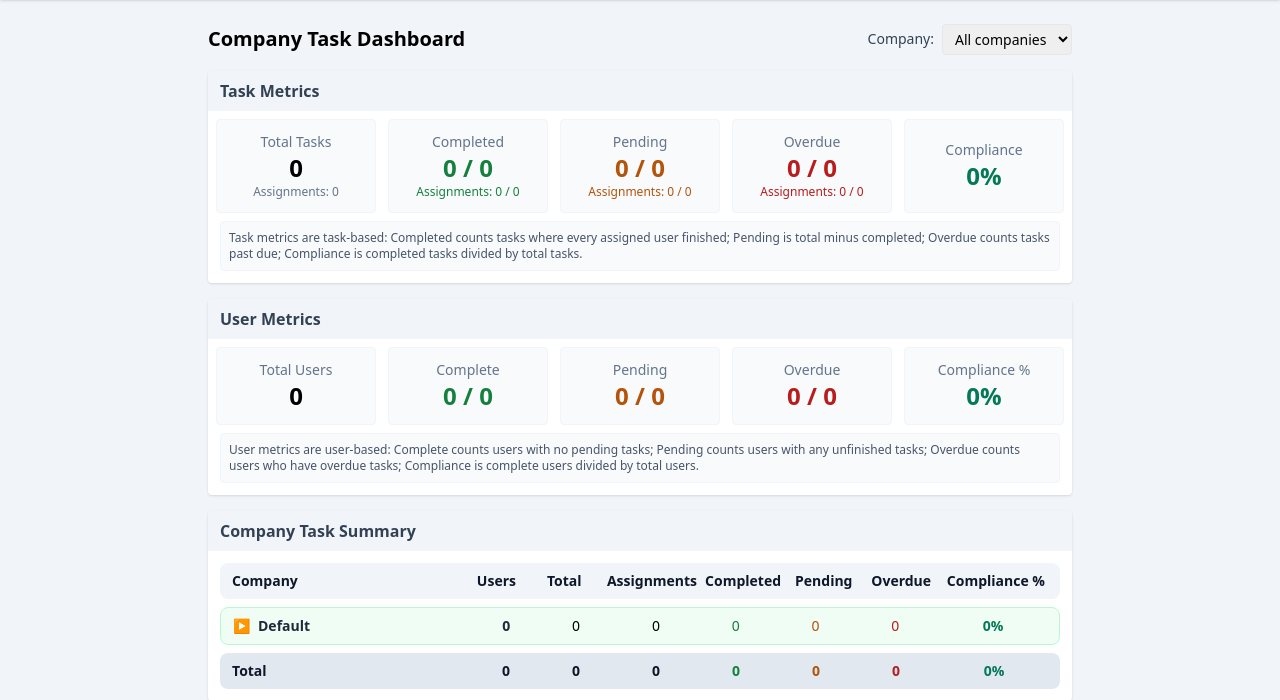
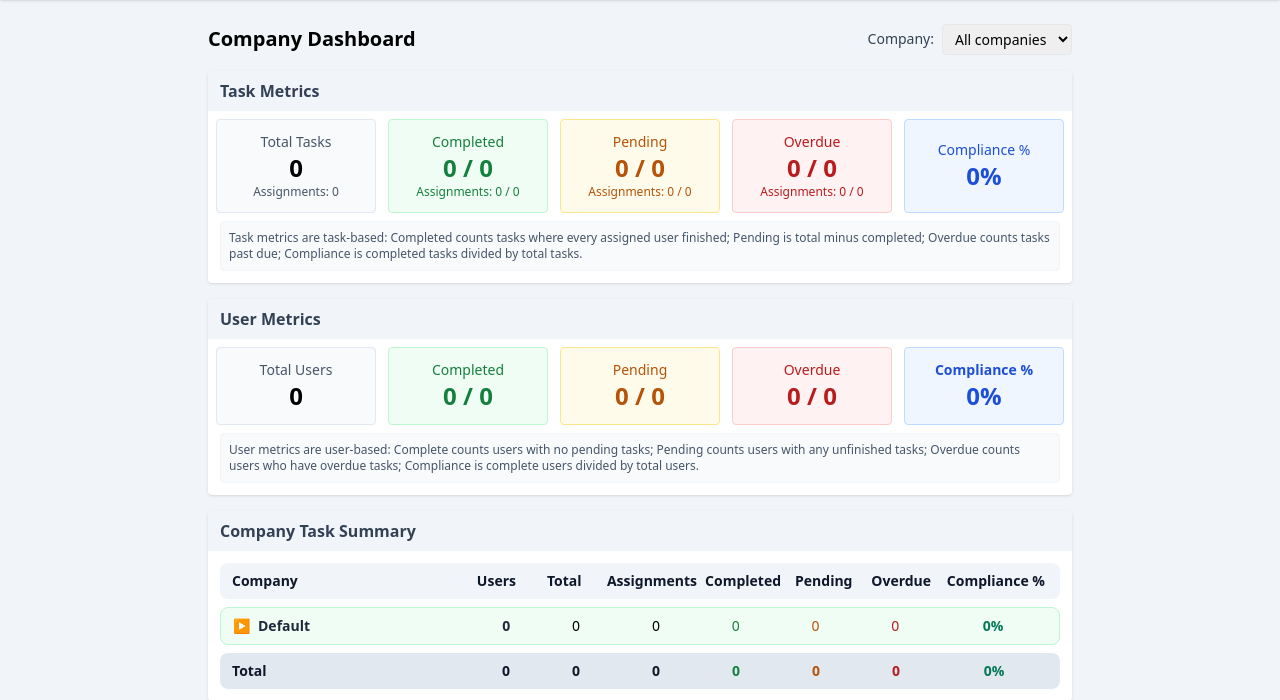
Before and after one commit to theaceventura/ar_compliance, a Flask app: page /dashboard in a window 1280 px wide. Shown: the part 61-761 px from the top of the page. Run offline with Flask 3, Linux system fonts and the light colour scheme; the visitor is signed in with stand-in values (Sample User, id 1); data comes from the database, SQL or seed files in the repository; data that the repository does not hold is empty; some libraries are stand-ins or nearby versions.

Commit message:
UI Update

```diff
--- a/compliance_app/compliance_app_tailwind/app.py
+++ b/compliance_app/compliance_app_tailwind/app.py
@@ -53,6 +53,10 @@ db.create_tables_if_needed()
 def inject_app_settings():
     """Make app settings available to every template render and build a small banner payload."""
     settings = db.admin_get_app_settings()
+    if settings is None:
+        settings = {}
+    if isinstance(settings, dict) and not settings.get("app_name"):
+        settings["app_name"] = "Compliance Tracker"
     # Build a lightweight banner object for templates if a user is logged in
     banner = None
     if "user_id" in session:
@@ -365,8 +369,11 @@ def _task_to_base(t, comp):
     base["assign_total"] = comp.get("total", 0)
     base["fully_completed"] = base["assign_total"] > 0 and base["assign_completed"] == base["assign_total"]
     base["completion_pct"] = round((base["assign_completed"] / base["assign_total"]) * 100, 1) if base["assign_total"] else 0
+    # Normalize due date display and overdue flag
     overdue_raw = t["overdue"] if "overdue" in t.keys() else False
-    base["overdue"] = bool(overdue_raw and not base["fully_completed"])
+    is_overdue_date, due_display = _format_due_and_overdue(t["due_date"] if "due_date" in t.keys() else None, date.today())
+    base["due_display"] = due_display
+    base["overdue"] = bool((overdue_raw or is_overdue_date) and not base["fully_completed"])
     base["company_label"] = base["company_name"] if "company_name" in base.keys() and base["company_name"] else "Global"
     return base
 
@@ -398,7 +405,14 @@ def _admin_build_company_rows(companies_list, unassigned_seen, unassigned_detail
     return summaries, user_rows
 
 def _admin_view_prepare(selected_company_id):
-    """Prepare and return a dict of computed values for the admin dashboard to keep _admin_view small."""
+    """Prepare and return all derived data needed by the admin task dashboard.
+
+    Steps (in order):
+    1) Ensure assignments exist for the selected company (or all) so counts are consistent.
+    2) Build task/user compliance metrics and palettes for charts.
+    3) Compute aggregates (tasks, assignments, rollups) and company drill-down rows.
+    4) Package everything the template expects (including unassigned details and risk matrix).
+    """
     db.admin_ensure_assignments_for_company(selected_company_id)
 
     summary = db.admin_get_summary_counts(selected_company_id)
@@ -836,6 +850,7 @@ def _personal_view(user):
         total_tasks=total_tasks,
         completed_count=completed_count,
         pending_count=pending_count,
+        pending_overdue=pending_overdue,
         compliance_percent=compliance_percent,
         severity_labels=severity_labels,
         severity_data=severity_data,
@@ -1952,8 +1967,12 @@ def admin_app_settings():
     """Render and save global app settings and completion colours."""
     settings = db.admin_get_app_settings()
     if request.method == "GET":
+        if settings is None:
+            settings = {}
+        if isinstance(settings, dict) and not settings.get("app_name"):
+            settings["app_name"] = "Compliance Tracker"
         completion_colors = {}
-        palette = settings["completion_palette"] if settings else ""
+        palette = settings.get("completion_palette", "") if settings else ""
         if palette:
             for part in palette.split(","):
                 if ":" in part:
@@ -1961,6 +1980,7 @@ def admin_app_settings():
                     completion_colors[k.strip()] = v.strip()
         return render_template("admin_app.html", settings=settings, completion_colors=completion_colors, page_name="templates/admin_app.html")
 
+    app_name = request.form.get("app_name", "").strip() or (settings.get("app_name") if settings else "Compliance Tracker")
     version = request.form.get("version", "").strip()
     show_version = request.form.get("show_version") == "on"
     show_page_name = request.form.get("show_page_name") == "on"
@@ -1975,6 +1995,7 @@ def admin_app_settings():
     show_user_charts_user = request.form.get("show_user_charts_user") == "on"
     show_validation_notes = request.form.get("show_validation_notes") == "on"
     db.admin_update_app_settings(
+        app_name,
         version,
         show_version,
         show_page_name,
--- a/compliance_app/compliance_app_tailwind/templates/admin_task_dashboard.html
+++ b/compliance_app/compliance_app_tailwind/templates/admin_task_dashboard.html
@@ -4,7 +4,7 @@
 <div class="flex flex-col md:flex-row md:items-center md:justify-between mb-4 space-y-3 md:space-y-0">
     <div class="flex flex-col">
         <h2 class="text-xl font-semibold">
-            <span data-label-id="title-company-task-dashboard">Company Task Dashboard</span>
+            <span data-label-id="title-company-task-dashboard">Company Dashboard</span>
             {% if companies %}
                 {% if selected_company_id %}
                     - {{ (companies | selectattr('id','equalto', selected_company_id) | list | first).name if (companies | selectattr('id','equalto', selected_company_id) | list) else '' }}
@@ -27,7 +27,9 @@
     </form>
     {% else %}
     <div class="flex items-center space-x-3">
-        <a href="/dashboard?view=personal" class="text-blue-600 text-sm hover:underline">View my tasks</a>
+        <a href="/dashboard?view=personal" class="inline-flex items-center px-3 py-2 text-sm font-semibold text-blue-700 bg-blue-50 border border-blue-200 rounded hover:bg-blue-100">
+            View My Tasks
+        </a>
     </div>
     {% endif %}
 </div>
@@ -37,39 +39,39 @@
         <span data-label-id="heading-task-metrics">Task Metrics</span>
     </div>
     <div class="grid grid-cols-1 md:grid-cols-5 gap-3 p-2">
-        <button type="button" data-metric-target="charts" class="bg-slate-50 border border-slate-100 p-3 rounded text-center hover:border-blue-300 hover:shadow focus:outline-none focus:ring" data-summary="all">
-            <div class="text-sm text-slate-500 flex items-center justify-center gap-1">
+        <button type="button" data-metric-target="charts" class="bg-slate-50 border border-slate-200 p-3 rounded text-center hover:border-blue-300 hover:shadow focus:outline-none focus:ring" data-summary="all">
+            <div class="text-sm text-slate-600 flex items-center justify-center gap-1">
                 <span id="label-task-total" data-label-id="label-task-total">Total Tasks</span>
             </div>
             <div class="text-2xl font-semibold">{{ task_counts.total }}</div>
-            <div class="text-xs text-slate-500">Assignments: {{ assignment_counts.total }}</div>
+            <div class="text-xs text-slate-600">Assignments: {{ assignment_counts.total }}</div>
         </button>
-        <button type="button" data-metric-target="completion-card" class="bg-slate-50 border border-slate-100 p-3 rounded text-center hover:border-blue-300 hover:shadow focus:outline-none focus:ring" data-summary="completed">
-            <div class="text-sm text-slate-500 flex items-center justify-center gap-1">
+        <button type="button" data-metric-target="completion-card" class="bg-green-50 border border-green-200 p-3 rounded text-center hover:border-blue-300 hover:shadow focus:outline-none focus:ring" data-summary="completed">
+            <div class="text-sm text-green-700 flex items-center justify-center gap-1">
                 <span id="label-task-completed" data-label-id="label-task-completed">Completed</span>
             </div>
             <div class="text-2xl font-semibold text-green-700">{{ task_counts.completed }} / {{ task_counts.total }}</div>
             <div class="text-xs text-green-700">Assignments: {{ assignment_counts.completed }} / {{ assignment_counts.total }}</div>
         </button>
-        <button type="button" data-metric-target="completion-card" class="bg-slate-50 border border-slate-100 p-3 rounded text-center hover:border-blue-300 hover:shadow focus:outline-none focus:ring" data-summary="pending">
-            <div class="text-sm text-slate-500 flex items-center justify-center gap-1">
+        <button type="button" data-metric-target="completion-card" class="bg-amber-50 border border-amber-200 p-3 rounded text-center hover:border-blue-300 hover:shadow focus:outline-none focus:ring" data-summary="pending">
+            <div class="text-sm text-amber-700 flex items-center justify-center gap-1">
                 <span id="label-task-pending" data-label-id="label-task-pending">Pending</span>
             </div>
             <div class="text-2xl font-semibold text-amber-700">{{ task_counts.pending }} / {{ task_counts.total }}</div>
             <div class="text-xs text-amber-700">Assignments: {{ assignment_counts.pending }} / {{ assignment_counts.total }}</div>
         </button>
-        <button type="button" data-metric-target="completion-card" class="bg-slate-50 border border-slate-100 p-3 rounded text-center hover:border-blue-300 hover:shadow focus:outline-none focus:ring" data-summary="overdue">
-            <div class="text-sm text-slate-500 flex items-center justify-center gap-1">
+        <button type="button" data-metric-target="completion-card" class="bg-red-50 border border-red-200 p-3 rounded text-center hover:border-blue-300 hover:shadow focus:outline-none focus:ring" data-summary="overdue">
+            <div class="text-sm text-red-700 flex items-center justify-center gap-1">
                 <span id="label-task-overdue" data-label-id="label-task-overdue">Overdue</span>
             </div>
             <div class="text-2xl font-semibold text-red-700">{{ task_counts.overdue }} / {{ task_counts.total }}</div>
             <div class="text-xs text-red-700">Assignments: {{ assignment_counts.overdue }} / {{ assignment_counts.total }}</div>
         </button>
-        <button type="button" data-metric-target="user-status" class="bg-slate-50 border border-slate-100 p-3 rounded text-center hover:border-blue-300 hover:shadow focus:outline-none focus:ring" data-summary="all">
-            <div class="text-sm text-slate-500 flex items-center justify-center gap-1">
-                <span id="label-task-compliance" data-label-id="label-task-compliance">Compliance</span>
+        <button type="button" data-metric-target="user-status" class="bg-blue-50 border border-blue-200 p-3 rounded text-center hover:border-blue-300 hover:shadow focus:outline-none focus:ring" data-summary="all">
+            <div class="text-sm text-blue-700 flex items-center justify-center gap-1">
+                <span id="label-task-compliance" data-label-id="label-task-compliance">Compliance %</span>
             </div>
-            <div class="text-2xl font-semibold text-emerald-700">{{ compliance_percent }}%</div>
+            <div class="text-2xl font-semibold text-blue-700">{{ compliance_percent }}%</div>
         </button>
     </div>
     <div class="px-3 pb-3">
@@ -82,35 +84,35 @@
 <div class="bg-white shadow rounded relative mb-4" data-widget-id="admin-dashboard-user-metrics">
     <div class="bg-slate-100 px-3 py-2 rounded-t font-semibold text-slate-700"><span data-label-id="heading-user-metrics">User Metrics</span></div>
     <div class="grid grid-cols-1 md:grid-cols-5 gap-3 p-2">
-        <div class="bg-slate-50 border border-slate-100 p-3 rounded text-center">
-            <div class="text-sm text-slate-500 flex items-center justify-center gap-1">
+        <div class="bg-slate-50 border border-slate-200 p-3 rounded text-center">
+            <div class="text-sm text-slate-600 flex items-center justify-center gap-1">
                 <span data-label-id="label-user-total">Total Users</span>
             </div>
             <div class="text-2xl font-semibold">{{ user_counts.total }}</div>
         </div>
-        <div class="bg-slate-50 border border-slate-100 p-3 rounded text-center">
-            <div class="text-sm text-slate-500 flex items-center justify-center gap-1">
-                <span data-label-id="label-user-complete">Complete</span>
+        <div class="bg-green-50 border border-green-200 p-3 rounded text-center">
+            <div class="text-sm text-green-700 flex items-center justify-center gap-1">
+                <span data-label-id="label-user-complete">Completed</span>
             </div>
             <div class="text-2xl font-semibold text-green-700">{{ user_counts.completed }} / {{ user_counts.total }}</div>
         </div>
-        <div class="bg-slate-50 border border-slate-100 p-3 rounded text-center">
-            <div class="text-sm text-slate-500 flex items-center justify-center gap-1">
+        <div class="bg-amber-50 border border-amber-200 p-3 rounded text-center">
+            <div class="text-sm text-amber-700 flex items-center justify-center gap-1">
                 <span data-label-id="label-user-pending">Pending</span>
             </div>
             <div class="text-2xl font-semibold text-amber-700">{{ user_counts.pending }} / {{ user_counts.total }}</div>
         </div>
-        <div class="bg-slate-50 border border-slate-100 p-3 rounded text-center">
-            <div class="text-sm text-slate-500 flex items-center justify-center gap-1">
+        <div class="bg-red-50 border border-red-200 p-3 rounded text-center">
+            <div class="text-sm text-red-700 flex items-center justify-center gap-1">
                 <span data-label-id="label-user-overdue">Overdue</span>
             </div>
             <div class="text-2xl font-semibold text-red-700">{{ user_counts.overdue }} / {{ user_counts.total }}</div>
         </div>
-        <div class="bg-slate-50 border border-slate-100 p-3 rounded text-center">
-            <div class="text-sm text-slate-500 flex items-center justify-center gap-1">
+        <div class="bg-blue-50 border border-blue-200 p-3 rounded text-center">
+            <div class="text-sm text-blue-700 font-semibold flex items-center justify-center gap-1">
                 <span data-label-id="label-user-compliance">Compliance %</span>
             </div>
-            <div class="text-2xl font-semibold text-emerald-700">{{ user_counts.compliance }}%</div>
+            <div class="text-2xl font-semibold text-blue-700">{{ user_counts.compliance }}%</div>
         </div>
     </div>
     <div class="px-3 pb-3">
@@ -203,7 +205,7 @@
                                     <span class="text-amber-700 font-semibold">Pending</span>
                                 {% endif %}
                             </div>
-                            <div class="text-center">{{ t.due_date or '—' }}</div>
+                            <div class="text-center">{{ t.due_display or t.due_date or '—' }}</div>
                             <div class="text-center text-slate-700">{{ t.assign_completed }}/{{ t.assign_total }}</div>
                         </div>
                     {% endfor %}
--- a/compliance_app/compliance_app_tailwind/templates/base.html
+++ b/compliance_app/compliance_app_tailwind/templates/base.html
@@ -53,7 +53,8 @@
     <nav class="bg-white shadow mb-6">
         <div class="max-w-4xl mx-auto px-4 py-3 flex justify-between items-center">
             <div class="flex flex-col">
-                <a href="/" class="font-semibold hover:underline">Compliance Tracker</a>
+                {% set app_title = (app_settings.app_name if app_settings else None) or 'Compliance Tracker' %}
+                <a href="/" class="font-semibold hover:underline">{{ app_title }}</a>
                 {% if app_settings.show_user_banner and current_user_banner %}
                     <span class="text-[10px] text-slate-600 leading-tight">
                         Logged in User: {{ current_user_banner.display_name }} ({{ current_user_banner.role_label }})
--- a/compliance_app/compliance_app_tailwind/templates/user_dashboard.html
+++ b/compliance_app/compliance_app_tailwind/templates/user_dashboard.html
@@ -59,11 +59,11 @@
             </div>
             <div class="text-2xl font-semibold text-red-700">{{ user_metrics.overdue_users }} / {{ user_metrics.total_users }}</div>
         </div>
-        <div class="bg-slate-50 border border-slate-100 p-4 rounded text-center">
-            <div class="text-sm text-slate-500 flex items-center justify-center gap-1">
+        <div class="bg-blue-50 border border-blue-200 p-4 rounded text-center">
+            <div class="text-sm text-blue-700 font-semibold flex items-center justify-center gap-1">
                 <span id="label-user-compliance" data-label-id="label-user-compliance">Compliance %</span>
             </div>
-            <div class="text-2xl font-semibold text-emerald-700">{{ user_metrics.compliance_pct }}%</div>
+            <div class="text-2xl font-semibold text-blue-700">{{ user_metrics.compliance_pct }}%</div>
         </div>
     </div>
     <div class="px-4 pb-4">
```
Also changed, not shown: REPORT.md (+10 -0 lines), compliance_app/compliance_app_tailwind/db.py (+10 -6 lines), compliance_app/compliance_app_tailwind/templates/admin_app.html (+9 -3 lines), compliance_app/compliance_app_tailwind/templates/admin_dashboard.html (+9 -9 lines), compliance_app/compliance_app_tailwind/templates/admin_report.html (+11 -11 lines), compliance_app/compliance_app_tailwind/templates/dashboard.html (+15 -7 lines), compliance_app/compliance_app_tailwind/templates/task_detail.html (+5 -5 lines).
